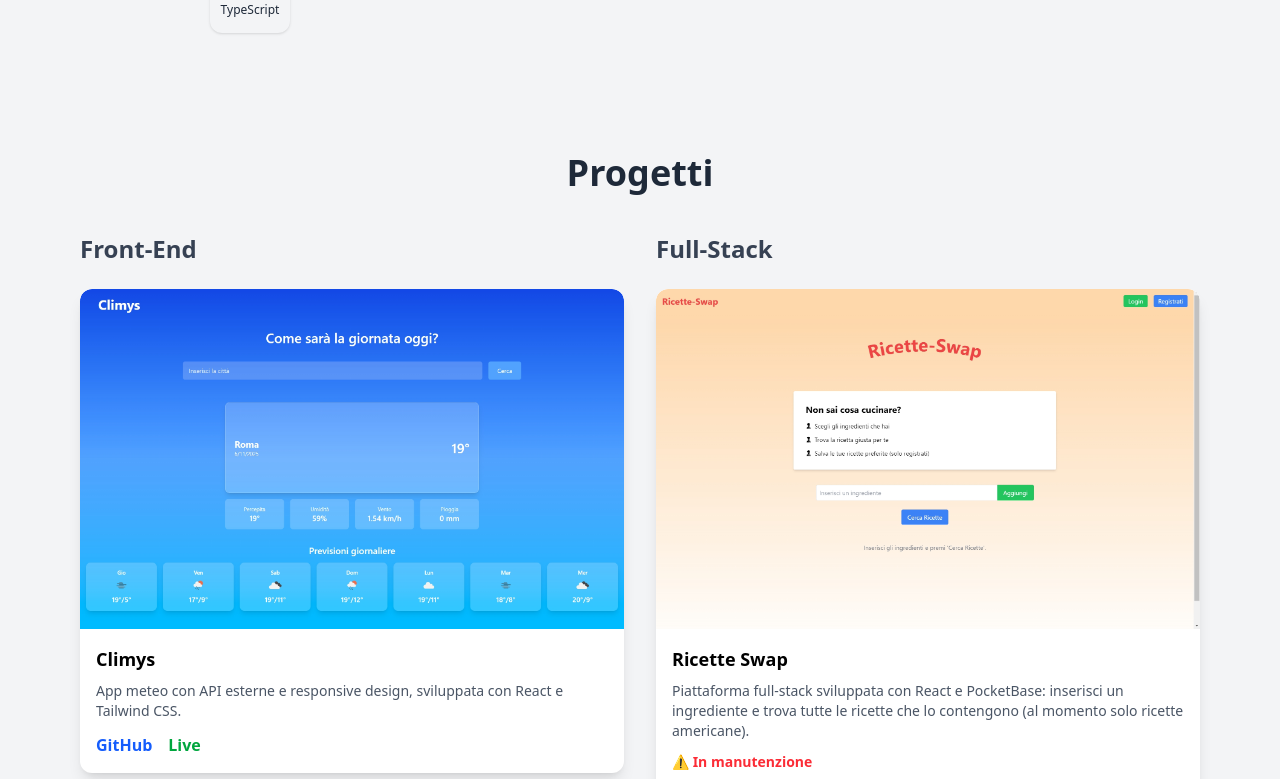
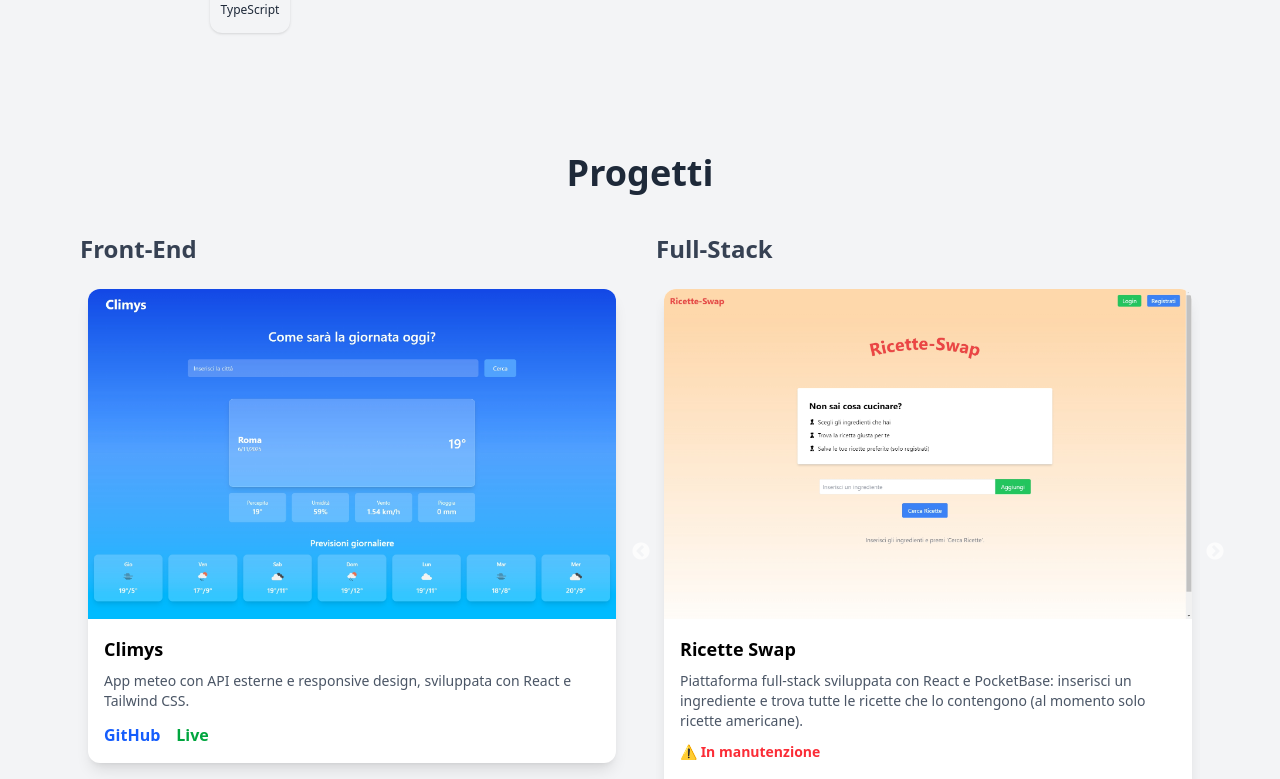
Before and after one commit to SalvatoreGianquinto/my-portfolio, a React (Vite) app: page / in a window 1280 px wide. Shown: the part 1295-2074 px from the top of the page. Built offline with nearby package versions, Linux system fonts and the light colour scheme.

Commit message:
new project

```diff
--- a/components/Projects.jsx
+++ b/components/Projects.jsx
@@ -1,3 +1,7 @@
+import Slider from "react-slick"
+import "slick-carousel/slick/slick.css"
+import "slick-carousel/slick/slick-theme.css"
+
 const Projects = () => {
   const projects = {
     "Front-End": [
@@ -12,6 +16,15 @@ const Projects = () => {
     ],
     "Full-Stack": [
       {
+        title: "Gestione Spese",
+        description:
+          "Gestione Spese è un’applicazione full-stack sviluppata con React, Node.js/Express e MongoDB, pensata per aiutare l’utente a tenere traccia delle proprie finanze personali.",
+        image: "gestione-spese.jpeg",
+        github: "https://github.com/SalvatoreGianquinto/gestione-spese",
+        live: "https://gestione-spese-fawn.vercel.app/",
+        maintenance: false,
+      },
+      {
         title: "Ricette Swap",
         description:
           "Piattaforma full-stack sviluppata con React e PocketBase: inserisci un ingrediente e trova tutte le ricette che lo contengono (al momento solo ricette americane).",
@@ -22,25 +35,22 @@ const Projects = () => {
       },
     ],
   }
+  const sliderSettings = {
+    dots: true,
+    infinite: true,
+    speed: 500,
+    slidesToShow: 1,
+    slidesToScroll: 1,
+    arrows: true,
+    autoplay: true,
+    autoplaySpeed: 4000,
+    pauseOnHover: true,
+  }
 
-  return (
-    <section id="projects" className="bg-gray-100 py-10 px-6 md:px-20">
-      <div className="max-w-6xl mx-auto">
-        <h2 className="text-4xl font-bold text-gray-800 text-center mb-10">
-          Progetti
-        </h2>
-
-        <div className="grid grid-cols-1 md:grid-cols-2 gap-8">
-          {Object.entries(projects).map(([category, projectList]) => (
-            <div key={category}>
-              <h3 className="text-2xl font-semibold text-gray-700 mb-6">
-                {category}
-              </h3>
-              <div className="space-y-6">
-                {projectList.map((project) => (
+  const ProjectCard = ({ project }) => (
     <div
       key={project.title}
-                    className="bg-white rounded-xl shadow-lg overflow-hidden hover:shadow-2xl transition duration-300"
+      className="bg-white rounded-xl shadow-lg hover:shadow-2xl transition duration-300 mx-2"
     >
       <img
         src={project.image}
@@ -49,9 +59,7 @@ const Projects = () => {
       />
       <div className="p-4 space-y-2">
         <h4 className="text-lg font-semibold">{project.title}</h4>
-                      <p className="text-gray-600 text-sm">
-                        {project.description}
-                      </p>
+        <p className="text-gray-600 text-sm">{project.description}</p>
 
         {project.maintenance && (
           <span className="text-red-500 font-semibold text-sm">
@@ -81,8 +89,35 @@ const Projects = () => {
         </div>
       </div>
     </div>
+  )
+
+  return (
+    <section id="projects" className="bg-gray-100 py-10 px-6 md:px-20">
+      <div className="max-w-6xl mx-auto">
+        <h2 className="text-4xl font-bold text-gray-800 text-center mb-10">
+          Progetti
+        </h2>
+
+        <div className="grid grid-cols-1 md:grid-cols-2 gap-8">
+          {Object.entries(projects).map(([category, projectList]) => (
+            <div key={category}>
+              <h3 className="text-2xl font-semibold text-gray-700 mb-6">
+                {category}
+              </h3>
+
+              {projectList.length > 1 ? (
+                <Slider {...sliderSettings}>
+                  {projectList.map((project) => (
+                    <ProjectCard key={project.title} project={project} />
+                  ))}
+                </Slider>
+              ) : (
+                <div className="space-y-6">
+                  {projectList.map((project) => (
+                    <ProjectCard key={project.title} project={project} />
                   ))}
                 </div>
+              )}
             </div>
           ))}
         </div>
--- a/package.json
+++ b/package.json
@@ -13,7 +13,9 @@
     "clsx": "^2.1.1",
     "react": "^19.1.1",
     "react-dom": "^19.1.1",
-    "react-icons": "^5.5.0"
+    "react-icons": "^5.5.0",
+    "react-slick": "^0.31.0",
+    "slick-carousel": "^1.8.1"
   },
   "devDependencies": {
     "@eslint/js": "^9.36.0",
```
Also changed, not shown: public/gestione-spese.jpeg (added), 1 other file (tests, documents, lock files or other folders). Lines whose indentation alone changed are shown as unchanged.
